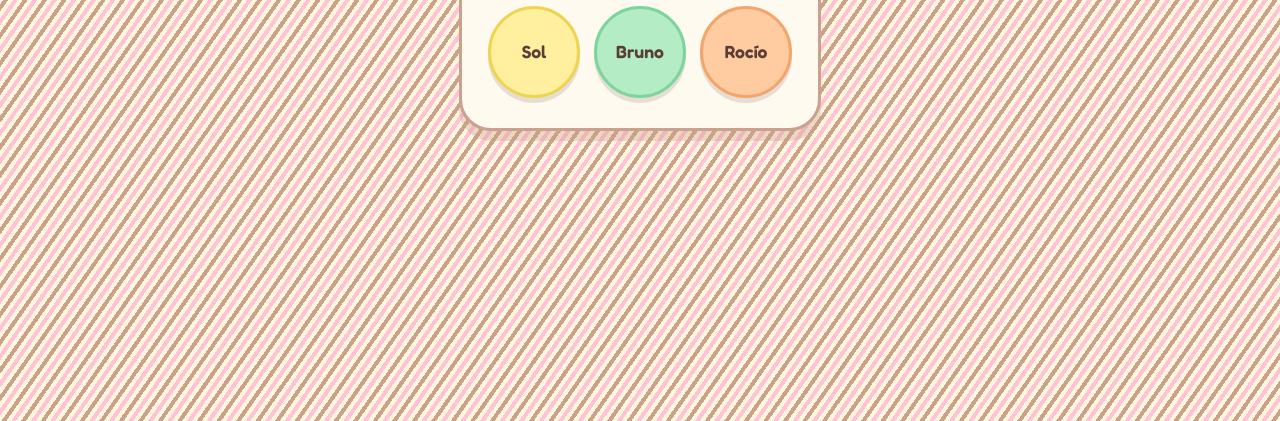
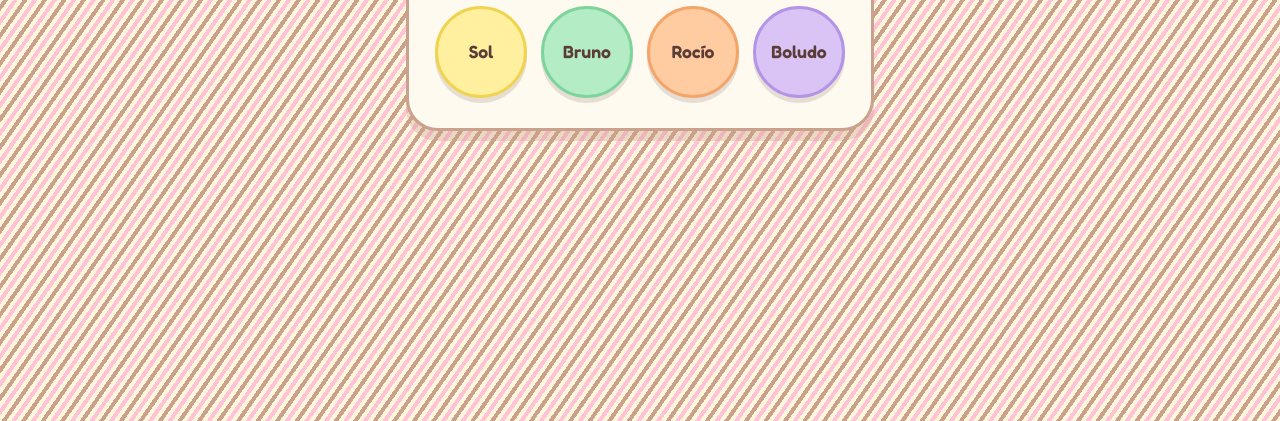
Before and after one commit to imyourpossesion/chat_srb, a plain HTML site: page index.html in a window 1280 px wide. Shown: the part 379-800 px from the top of the page. Drawn offline with Linux system fonts and the light colour scheme.

Commit message:
Add files via upload

```diff
--- a/index.html
+++ b/index.html
@@ -171,6 +171,7 @@
       <button class="user" data-u="Sol">Sol</button>
       <button class="user" data-u="Bruno">Bruno</button>
       <button class="user" data-u="Rocio">Rocío</button>
+      <button class="user" data-u="Boludo">Boludo</button>
     </div>
     <form id="passForm" class="hide">
       <label for="pass" id="passLabel"></label>
@@ -241,7 +242,8 @@
 const USERS = {
   Sol:   {label:"Sol",   pass:"22092008", fill:"#fff0a0", edge:"#f0d44f", dark:"#a07c00"},
   Rocio: {label:"Rocío", pass:"enhypen08.olaflulumaxlunamandarina25", fill:"#ffcba0", edge:"#f4a56a", dark:"#c25e17"},
-  Bruno: {label:"Bruno", pass:"65495736o", fill:"#b4ecc6", edge:"#7ed59b", dark:"#2a8a52"}
+  Bruno: {label:"Bruno", pass:"65495736o", fill:"#b4ecc6", edge:"#7ed59b", dark:"#2a8a52"},
+  Boludo:{label:"Boludo",pass:"123boludo", fill:"#d9c4f5", edge:"#b394e6", dark:"#6b3fb0"}
 };
 
 /* 3) Stickers. Cuando dibujes los tuyos, guardalos en la carpeta "stickers" con estos nombres
```
